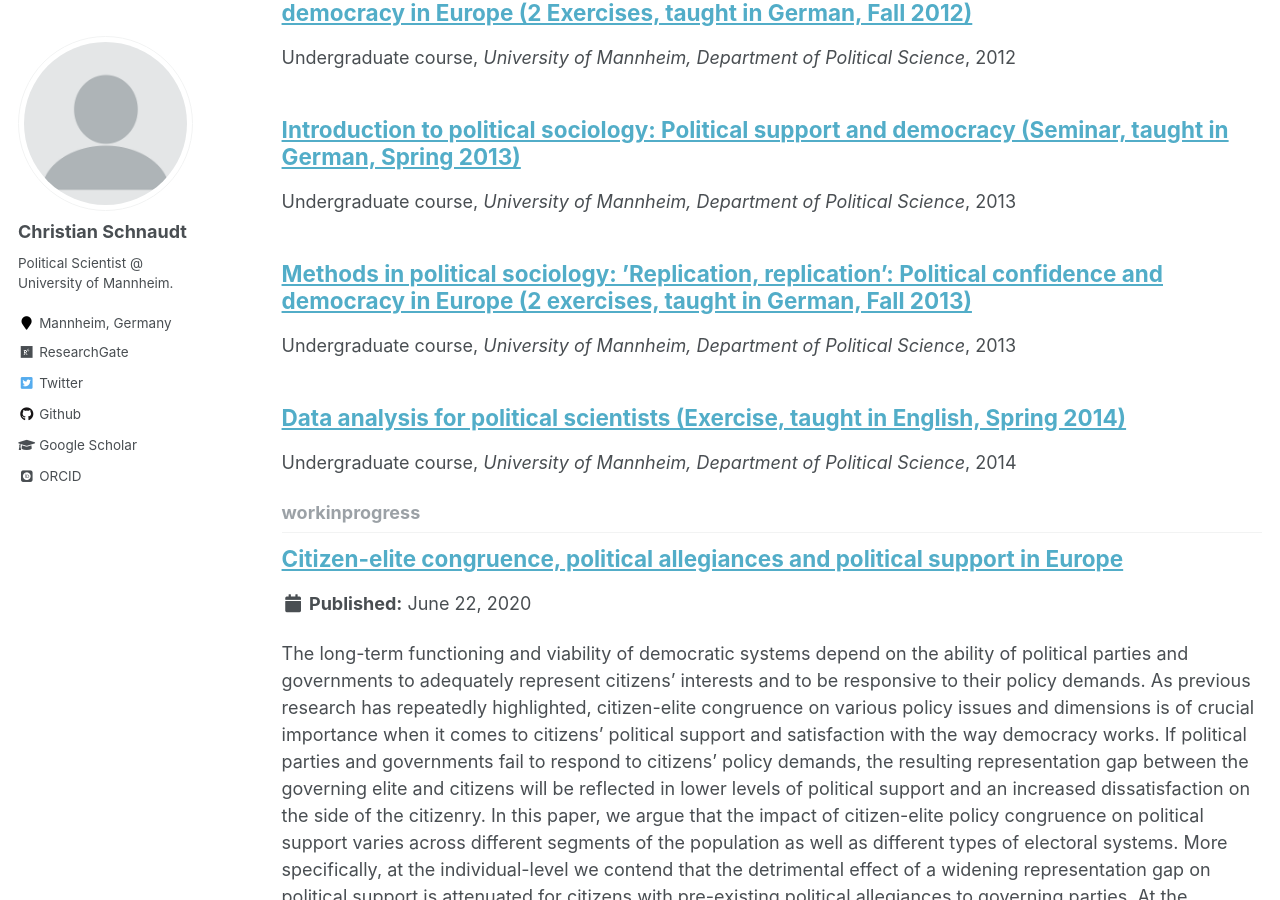
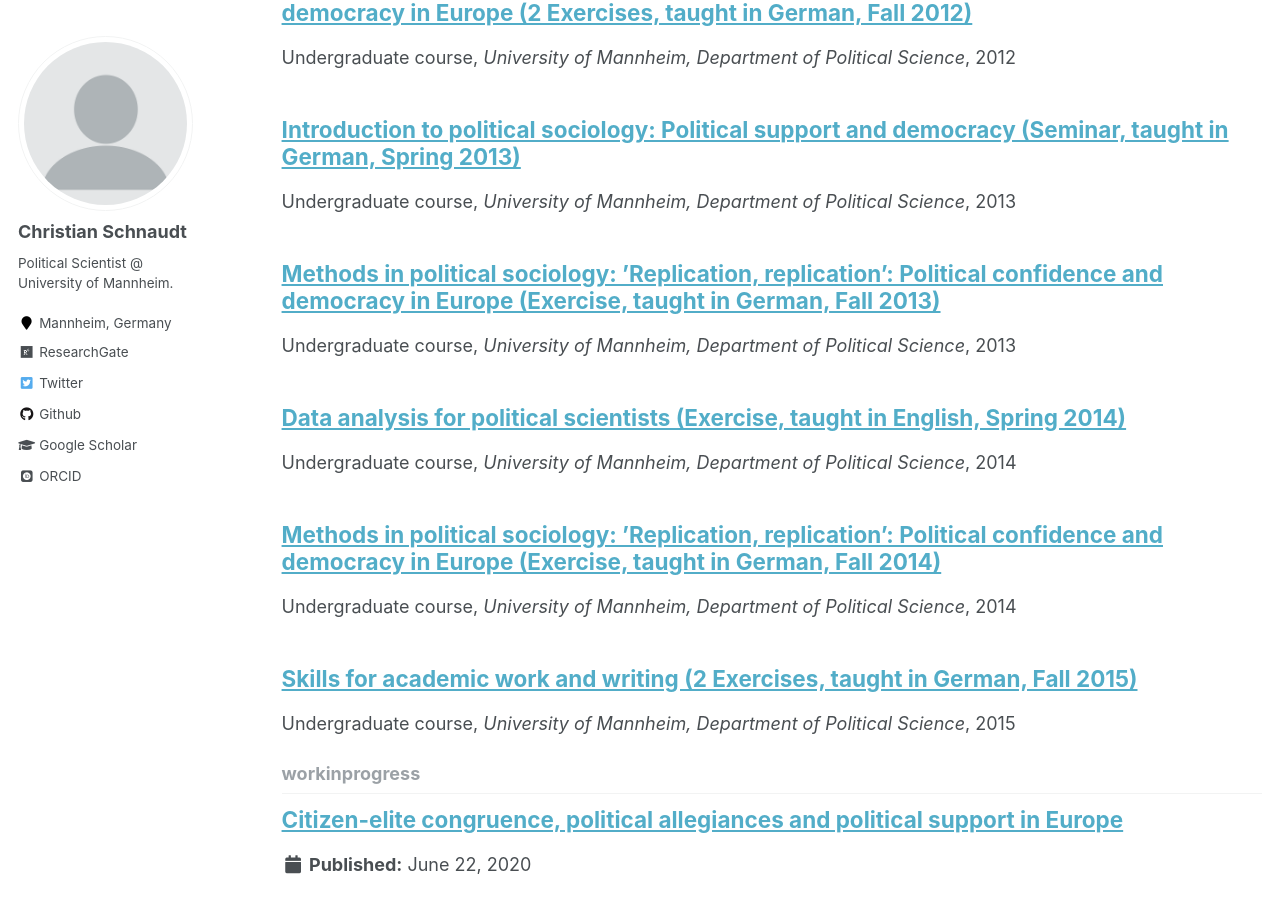
Before and after one commit to cschnaudt/cschnaudt.github.io, a Jekyll site: the page built from _pages/collection-archive.html, in a window 1280 px wide and 900 px high, scrolled down 10219 px. Built offline with Jekyll 4.4.1, drawn with Linux system fonts in a browser that asks for light colours; some web fonts are replaced.

Commit message:
teaching updates

```diff
--- a/_teaching/2013-fall-exercise.md
+++ b/_teaching/2013-fall-exercise.md
@@ -1,5 +1,5 @@
 ---
-title: "Methods in political sociology: ’Replication, replication’: Political confidence and democracy in Europe (2 exercises, taught in German, Fall 2013)"
+title: "Methods in political sociology: ’Replication, replication’: Political confidence and democracy in Europe (Exercise, taught in German, Fall 2013)"
 collection: teaching
 type: "Undergraduate course"
 permalink: /teaching/2013-fall-exercise
--- /dev/null
+++ b/_teaching/2014-fall-exercise.md
@@ -0,0 +1,9 @@
+---
+title: "Methods in political sociology: ’Replication, replication’: Political confidence and democracy in Europe (Exercise, taught in German, Fall 2014)"
+collection: teaching
+type: "Undergraduate course"
+permalink: /teaching/2014-fall-exercise
+venue: "University of Mannheim, Department of Political Science"
+date: 2014-09-01
+location: "Mannheim, Germany"
+---
--- /dev/null
+++ b/_teaching/2015-fall-exercise.md
@@ -0,0 +1,9 @@
+---
+title: "Skills for academic work and writing (2 Exercises, taught in German, Fall 2015)"
+collection: teaching
+type: "Undergraduate course"
+permalink: /teaching/2015-fall-exercise
+venue: "University of Mannheim, Department of Political Science"
+date: 2015-09-01
+location: "Mannheim, Germany"
+---
```
